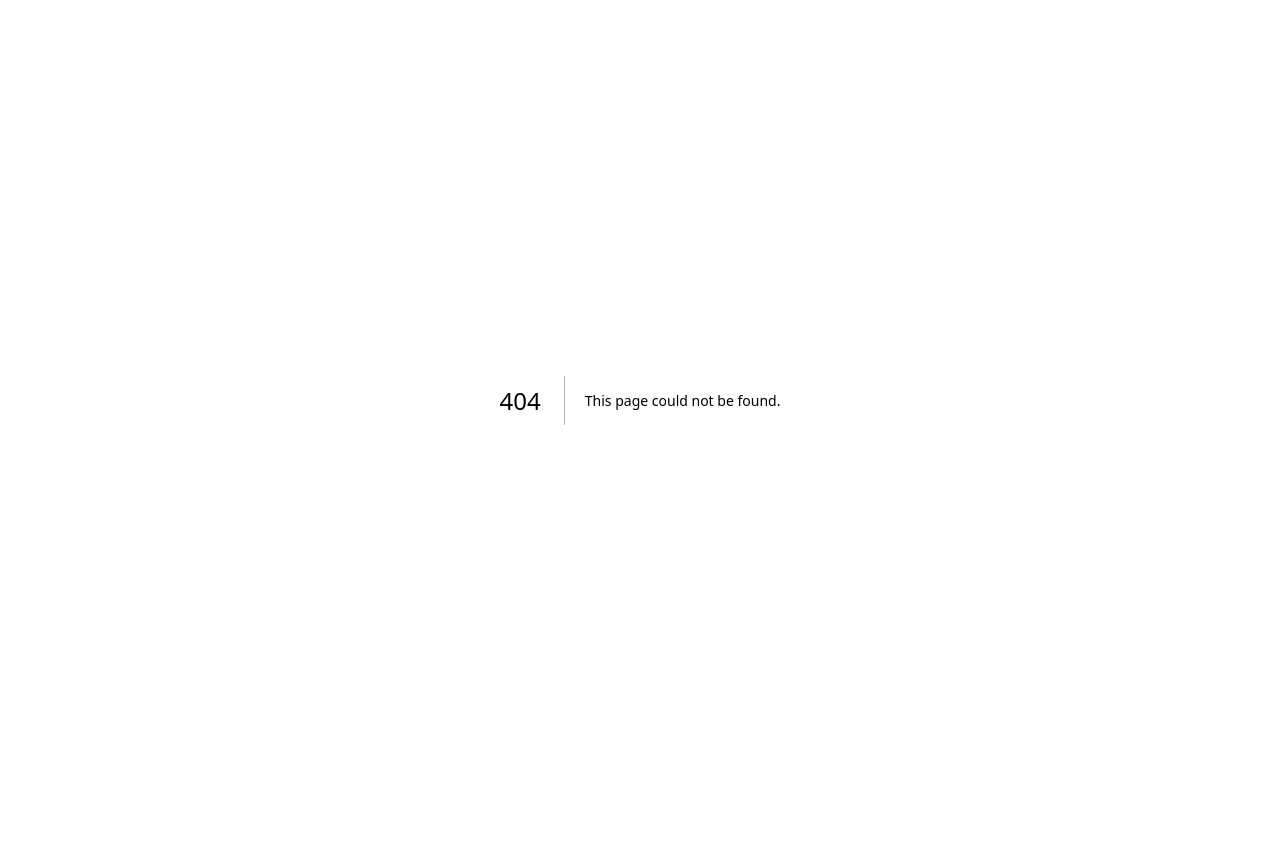
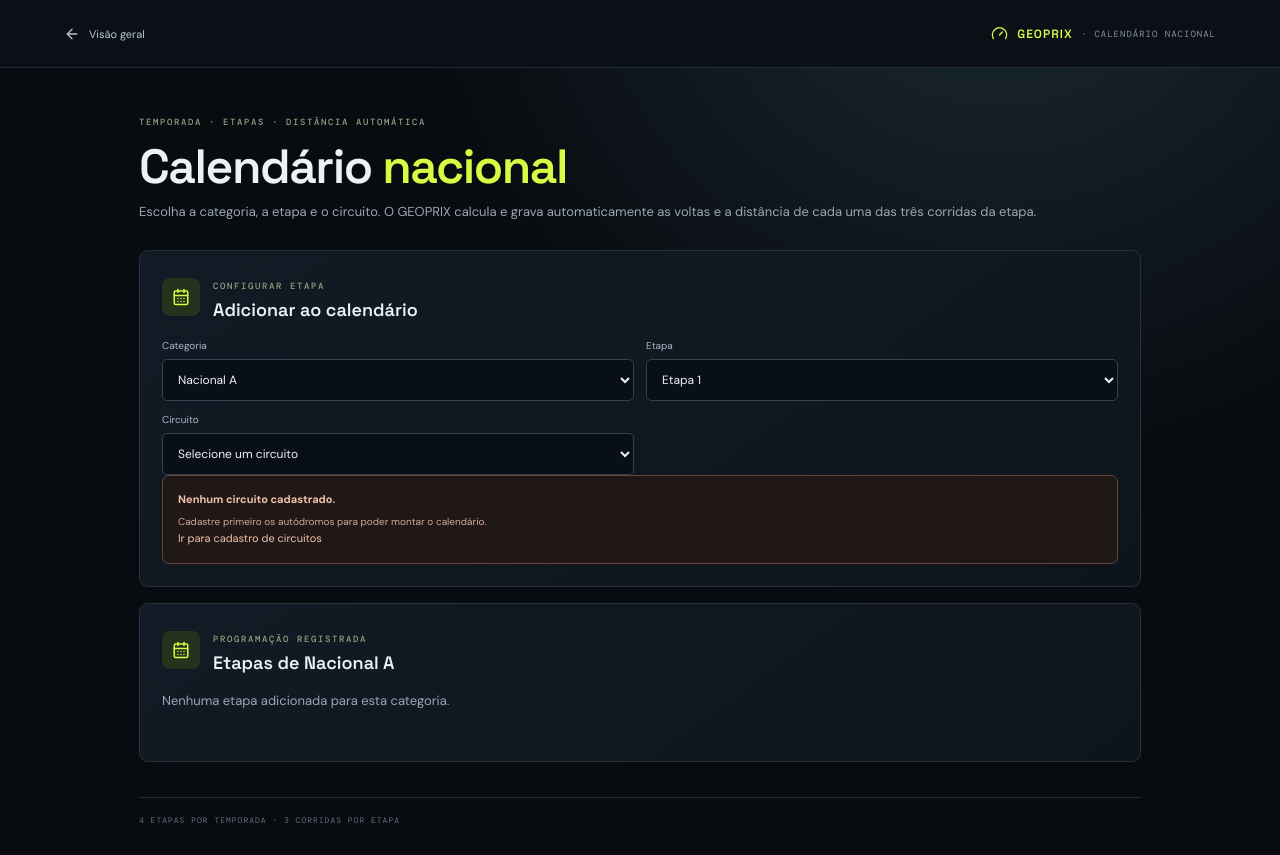
Before and after one commit to geoprix0-coder/geoprix-motorsport, a Next.js app: page /calendario in a window 1280 px wide. Before the commit this address had no page. Before the commit the page ends 800 px from the top, so only its background shows below. Built offline with nearby package versions, Linux system fonts and the light colour scheme.

Commit message:
Add national calendar with automatic race distance

```diff
--- /dev/null
+++ b/src/app/calendario/page.tsx
@@ -0,0 +1,23 @@
+"use client";
+import { useEffect, useMemo, useState } from "react";
+import Link from "next/link";
+import { ArrowLeft, CalendarDays, CheckCircle2, Gauge, Trash2, AlertTriangle } from "lucide-react";
+import type { Circuit, NationalCategory, NationalStage } from "../lib/national-rules";
+import { CIRCUITS_STORAGE_KEY, STAGES_STORAGE_KEY, NATIONAL_RULES, calculateRaceDistance } from "../lib/national-rules";
+const basePath = process.env.NODE_ENV === "production" ? "/geoprix-motorsport" : "";
+const categories: NationalCategory[] = ["Nacional A","Nacional B","Nacional C"];
+export default function NationalCalendarPage() {
+ const [circuits,setCircuits]=useState<Circuit[]>([]); const [stages,setStages]=useState<NationalStage[]>([]);
+ const [category,setCategory]=useState<NationalCategory>("Nacional A"); const [stage,setStage]=useState("1"); const [circuitId,setCircuitId]=useState(""); const [ready,setReady]=useState(false);
+ useEffect(()=>{try{const c=localStorage.getItem(CIRCUITS_STORAGE_KEY);const s=localStorage.getItem(STAGES_STORAGE_KEY);if(c)setCircuits(JSON.parse(c));if(s)setStages(JSON.parse(s));}catch{}setReady(true);},[]);
+ useEffect(()=>{if(ready)localStorage.setItem(STAGES_STORAGE_KEY,JSON.stringify(stages));},[stages,ready]);
+ const selectedCircuit=circuits.find(c=>c.id===circuitId);
+ const calculation=useMemo(()=>selectedCircuit?calculateRaceDistance(category,selectedCircuit.lengthKm):null,[selectedCircuit,category]);
+ const rule=NATIONAL_RULES[category];
+ const categoryStages=stages.filter(s=>s.category===category).sort((a,b)=>a.stage-b.stage);
+ function addStage(){if(!selectedCircuit||!calculation)return;const stageNumber=Number(stage);if(!Number.isInteger(stageNumber)||stageNumber<1||stageNumber>4)return;setStages(current=>[...current.filter(s=>!(s.category===category&&s.stage===stageNumber)),{id:crypto.randomUUID(),category,stage:stageNumber,circuitId:selectedCircuit.id,laps:calculation.laps,distanceKm:calculation.distanceKm}]);}
+ return <main className="nr-shell"><header className="nr-topbar"><Link href={basePath+"/"} className="nr-back"><ArrowLeft size={16}/> Visão geral</Link><span className="nr-brand"><Gauge size={17}/> GEOPRIX <i>· CALENDÁRIO NACIONAL</i></span></header><div className="nr-content"><div className="nr-eyebrow">TEMPORADA · ETAPAS · DISTÂNCIA AUTOMÁTICA</div><h1>Calendário <em>nacional</em></h1><p className="nr-intro">Escolha a categoria, a etapa e o circuito. O GEOPRIX calcula e grava automaticamente as voltas e a distância de cada uma das três corridas da etapa.</p>
+ <section className="nr-calculator"><div className="nr-section-head"><span className="nr-icon"><CalendarDays size={18}/></span><div><small>CONFIGURAR ETAPA</small><h2>Adicionar ao calendário</h2></div></div><div className="nr-controls"><label>Categoria<select value={category} onChange={e=>{setCategory(e.target.value as NationalCategory);setCircuitId("");}}>{categories.map(c=><option key={c}>{c}</option>)}</select></label><label>Etapa<select value={stage} onChange={e=>setStage(e.target.value)}>{[1,2,3,4].map(n=><option key={n} value={n}>Etapa {n}</option>)}</select></label><label>Circuito<select value={circuitId} onChange={e=>setCircuitId(e.target.value)}><option value="">Selecione um circuito</option>{circuits.map(c=><option key={c.id} value={c.id}>{c.name} · {c.lengthKm} km</option>)}</select></label></div>
+ {circuits.length===0?<div className="nr-result nr-invalid"><b>Nenhum circuito cadastrado.</b><p>Cadastre primeiro os autódromos para poder montar o calendário.</p><Link href={basePath+"/circuitos/"}>Ir para cadastro de circuitos</Link></div>:selectedCircuit&&calculation?<div className="nr-result nr-valid"><div className="nr-result-title"><CheckCircle2 size={17}/> Circuito compatível com {category}</div><div className="nr-result-grid"><div><strong>{calculation.laps}</strong><small>voltas por corrida</small></div><div><strong>{calculation.distanceKm.toLocaleString("pt-BR")} km</strong><small>distância por corrida</small></div></div><p>As corridas 1, 2 e 3 da Etapa {stage} terão {calculation.laps} voltas cada. Referência: {rule.reference} km (faixa {rule.min}–{rule.max} km).</p><button className="nr-submit" type="button" onClick={addStage}>Salvar etapa no calendário</button></div>:selectedCircuit&&!calculation?<div className="nr-result nr-invalid"><div className="nr-result-title"><AlertTriangle size={17}/> Circuito incompatível</div><p>{selectedCircuit.name} ({selectedCircuit.lengthKm} km) não permite uma quantidade inteira de voltas entre {rule.min} e {rule.max} km para {category}. Esta etapa não pode ser salva com este circuito.</p></div>:<p className="nr-footnote">Selecione um circuito para calcular automaticamente a distância.</p>}</section>
+ <section className="nr-distance"><div className="nr-section-head"><span className="nr-icon"><CalendarDays size={18}/></span><div><small>PROGRAMAÇÃO REGISTRADA</small><h2>Etapas de {category}</h2></div></div>{categoryStages.length===0?<p className="nr-intro">Nenhuma etapa adicionada para esta categoria.</p>:<div className="nr-circuit-list">{categoryStages.map(s=>{const c=circuits.find(x=>x.id===s.circuitId);return <article className="nr-circuit-row" key={s.id}><div><b>Etapa {s.stage} · {c?.name??"Circuito removido"}</b><small>{c?.country??"—"} · 3 classificações e 3 corridas</small><small>Corridas: {s.laps} voltas · {s.distanceKm.toLocaleString("pt-BR")} km cada</small></div><button type="button" aria-label={"Excluir etapa "+s.stage} onClick={()=>setStages(current=>current.filter(x=>x.id!==s.id))}><Trash2 size={16}/></button></article>})}</div>}</section><footer className="nr-footer">4 ETAPAS POR TEMPORADA · 3 CORRIDAS POR ETAPA</footer></div></main>;
+}
```
